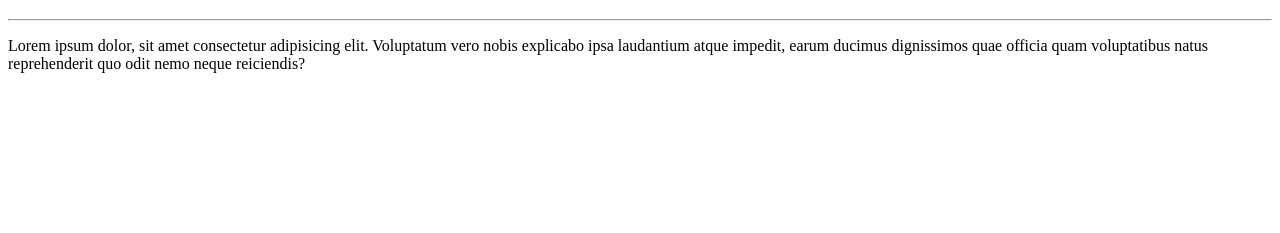
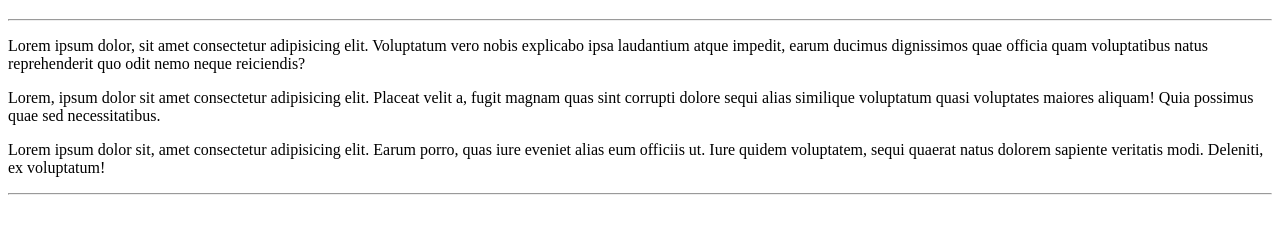
Before and after one commit to thiago-cloud/Hotel_Paraiso, a plain HTML site: page site-prototipos/index.html in a window 1280 px wide. Shown: the part 61-294 px from the top of the page. Drawn offline with Linux system fonts and the light colour scheme.

Commit message:
Alteracao-v1.2

```diff
--- a/site-prototipos/index.html
+++ b/site-prototipos/index.html
@@ -10,5 +10,8 @@
     <h1>Olá, Amigo</h1>
     <hr>
     <p>Lorem ipsum dolor, sit amet consectetur adipisicing elit. Voluptatum vero nobis explicabo ipsa laudantium atque impedit, earum ducimus dignissimos quae officia quam voluptatibus natus reprehenderit quo odit nemo neque reiciendis?</p>
+    <p>Lorem, ipsum dolor sit amet consectetur adipisicing elit. Placeat velit a, fugit magnam quas sint corrupti dolore sequi alias similique voluptatum quasi voluptates maiores aliquam! Quia possimus quae sed necessitatibus.</p>
+    <p>Lorem ipsum dolor sit, amet consectetur adipisicing elit. Earum porro, quas iure eveniet alias eum officiis ut. Iure quidem voluptatem, sequi quaerat natus dolorem sapiente veritatis modi. Deleniti, ex voluptatum!</p>
+    <hr>
 </body>
 </html>
```
